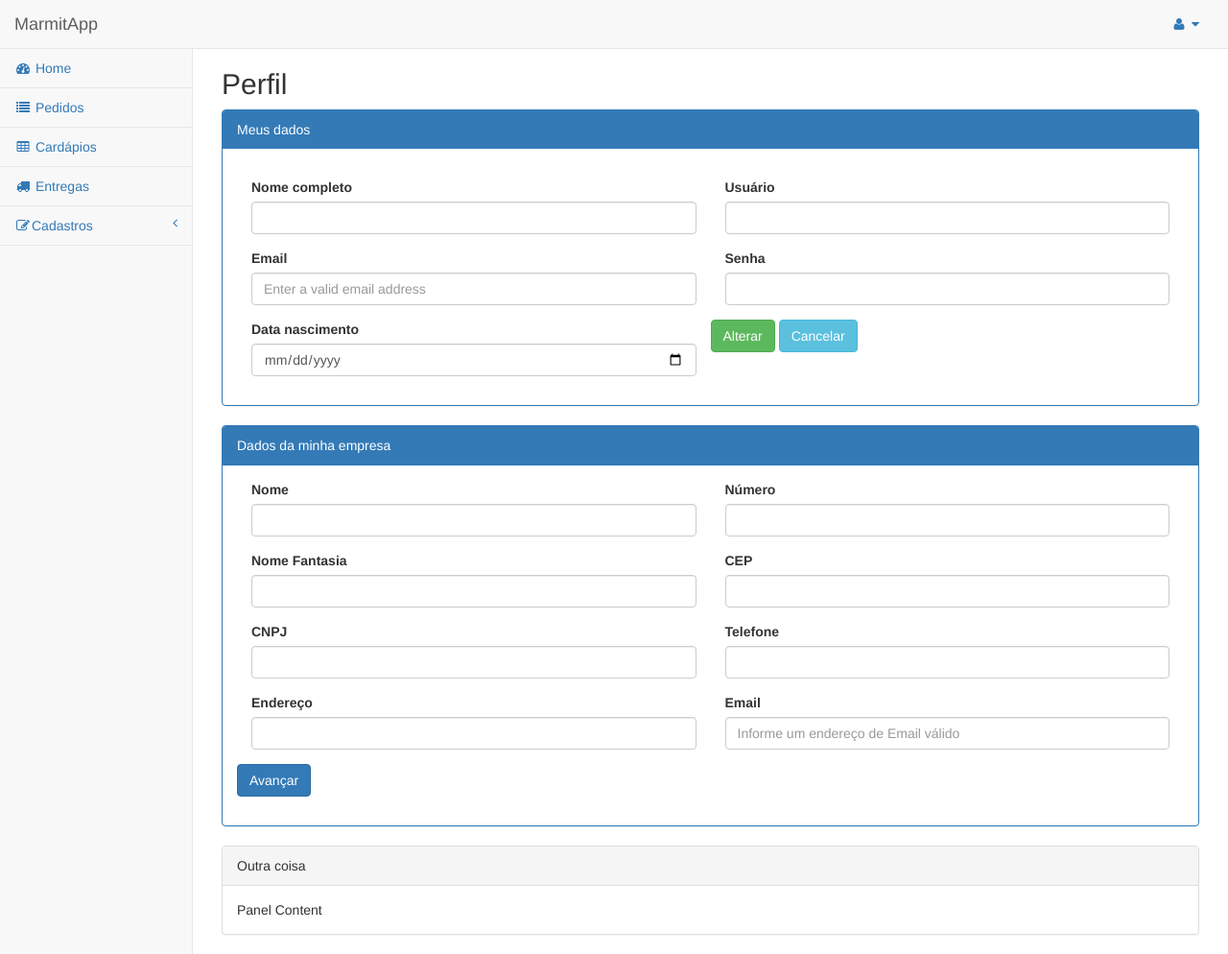
After one commit to ReversonMendes/AppRangoTCC, a PHP site: page /view/perfil.php in a window 1280 px wide. The commit adds this page. Shown: the whole page at 96% size. Run offline with PHP 8.4, Linux system fonts and the light colour scheme; the template is opened without the code that fills it, so the values that code supplies are empty.

Commit message:
gravar conta e empresa e tela perfil

```diff
--- a/controller/funcoes_cardapios.php
+++ b/controller/funcoes_cardapios.php
@@ -1,6 +1,4 @@
 <?php
-include($_SERVER['DOCUMENT_ROOT']."/conecta.php");
-
 function listaCardapios($conexao) {
 	$cardapios = array();
 	$resultado = mysqli_query($conexao, "select * from cardapios");
--- a/controller/funcoes_conta.php
+++ b/controller/funcoes_conta.php
@@ -1,5 +1,4 @@
 <?php
-// include($_SERVER['DOCUMENT_ROOT']."/conecta.php");
 
 function listaUsuarios($conexao) {
 	$usuarios = array();
--- a/controller/funcoes_usuario.php
+++ b/controller/funcoes_usuario.php
@@ -1,5 +1,4 @@
 <?php
-include("conecta.php");
 
 function listaUsuarios($conexao) {
 	$usuarios = array();
--- a/model/valida_conta.php
+++ b/model/valida_conta.php
@@ -1,7 +1,8 @@
 <?php
 include($_SERVER['DOCUMENT_ROOT']."/controller/conecta.php");
+include($_SERVER['DOCUMENT_ROOT']."/controller/funcoes_login.php");
+
 require_once($_SERVER['DOCUMENT_ROOT']."/controller/funcoes_conta.php");
-include($_SERVER['DOCUMENT_ROOT']."/controller/funcoes_login.php");
 
 $nome = $_POST['nome'];
 $email = $_POST['email'];
--- a/model/valida_login.php
+++ b/model/valida_login.php
@@ -1,6 +1,6 @@
 <?php
 include($_SERVER['DOCUMENT_ROOT']."/controller/conecta.php");
-require_once($_SERVER['DOCUMENT_ROOT']."/controller/funcoes_login.php");
+include($_SERVER['DOCUMENT_ROOT']."/controller/funcoes_login.php");
 
 $login = "../view/login.php";
 $painel = "../view/painel.php";
@@ -8,6 +8,7 @@ $cadastra_empresa = "../view/empresa.php";
 
 //Busca todas as informação do usuário
 $usuario = buscaUsuario($conexao, $_POST["email"],$_POST["email"], $_POST["senha"]);
+
 //recebe a empresa do usuário
 $idempresa = $usuario['idempresa'];
 
--- a/model/valida_usuario.php
+++ b/model/valida_usuario.php
@@ -1,6 +1,8 @@
 <?php
-require_once("funcoes_usuario.php");
-include($_SERVER['DOCUMENT_ROOT']."/funcoes_login.php");
+include($_SERVER['DOCUMENT_ROOT']."/controller/conecta.php");
+include($_SERVER['DOCUMENT_ROOT']."/controller/funcoes_login.php");
+
+require_once($_SERVER['DOCUMENT_ROOT']."/controller/funcoes_usuario.php");
 
 $nome = $_POST['nome'];
 $email = $_POST['email'];
--- a/view/login.php
+++ b/view/login.php
@@ -48,7 +48,7 @@ body {
     <div class="container">
         <div class="row">
             <div class="col-md-4 col-md-offset-4">
-                <div class="login-panel panel panel-default">
+                <div class="login-panel panel panel-success">
                     <div class="panel-heading">
                         <h3 class="panel-title">Entrar em MarmitApp</h3>
                     </div>
--- a/view/menu.php
+++ b/view/menu.php
@@ -16,7 +16,7 @@
                 <i class="fa fa-user fa-fw"></i>  <i class="fa fa-caret-down"></i>
             </a>
             <ul class="dropdown-menu dropdown-user">
-                <li><a href="#"><i class="fa fa-user fa-fw"></i> Perfil do Usuário</a>
+                <li><a href="perfil.php"><i class="fa fa-user fa-fw"></i> Perfil do Usuário</a>
                 </li>
                 <li><a href="#"><i class="fa fa-gear fa-fw"></i> Configuração</a>
                 </li>
--- /dev/null
+++ b/view/perfil.php
@@ -0,0 +1,108 @@
+<?php include("cabecalho.php");
+   require_once($_SERVER['DOCUMENT_ROOT']."/controller/funcoes_usuario.php");
+?>
+
+<div id="page-wrapper">
+   <div class="row">
+      <div class="col-lg-6">
+         <h2 class="page-heading">Perfil</h2>
+      </div>
+   </div>
+   <div class="row">
+      <div class="col-lg-12">
+       <div class="panel-group">
+        <div class="panel panel-primary">
+          <div class="panel-heading">Meus dados</div>
+          <div class="panel-body">
+            <form role="form" action="/pagina/usuarios/valida_alteracao_usuario.php" method="post">
+                 <div class="form-group">
+                       <input type="hidden" name="id" value="<?=$usuarioalt['idusuario']?>">
+                 </div>
+                <div class="col-lg-6">
+                    <div class="form-group">
+                       <label>Nome completo</label>
+                       <input class="form-control" type="text" name="nome" value="<?=$usuarioalt['nome']?>" required>
+                    </div>
+                    <div class="form-group">
+                       <label>Email</label>
+                       <input class="form-control" type="email" name="email" value="<?=$usuarioalt['email']?>" required placeholder="Enter a valid email address">
+                    </div>
+                    <div class="form-group">
+                       <label>Data nascimento</label>
+                       <input class="form-control" type="date" name="datanascimento" value="<?=$usuarioalt['dtnascimento']?>" id="campodata"required placeholder="yyyy-MM-dd">
+                    </div>
+                </div>
+                <div class="col-lg-6">
+                    <div class="form-group">
+                       <label>Usuário</label>
+                       <input class="form-control" type="text" name="usuario" value="<?=$usuarioalt['usuario']?>" required >
+                    </div>
+                    <div class="form-group">
+                       <label>Senha</label>
+                       <input class="form-control" type="password" name="senha" value="" required>
+                    </div>
+                  </div>
+                  <div class="form-group">
+                    <button type="submit" class="btn btn-success" name="alterar">Alterar</button>
+                    <button  href="cad_usuarios.php"  class="btn btn-info">Cancelar</button>
+                  </div>
+                </div>
+             </form>
+          </div>
+        </div>
+        <div class="panel panel-primary">
+          <div class="panel-heading">Dados da minha empresa</div>
+          <div class="panel-body">
+             <form role="form" action="../model/valida_empresa.php" method="post">
+                    <div class="col-lg-6">
+                        <div class="form-group">
+                            <label>Nome</label>
+                            <input class="form-control" type="text" name="razao">
+                        </div>
+                        <div class="form-group">
+                            <label>Nome Fantasia</label>
+                            <input class="form-control" type="text" name="fantasia">
+                        </div>
+                        <div class="form-group">
+                            <label>CNPJ</label>
+                            <input class="form-control" type="text" name="cnpj">
+                        </div>
+                        <div class="form-group">
+                            <label>Endereço</label>
+                            <input class="form-control" type="text" name="endereco">
+                        </div>
+
+                  </div>
+                  <div class="col-lg-6">
+                        <div class="form-group">
+                            <label>Número</label>
+                            <input class="form-control" type="text" name="numero">
+                        </div>
+                        <div class="form-group">
+                            <label>CEP</label>
+                            <input class="form-control" type="text" name="cep">
+                        </div>
+                        <div class="form-group">
+                            <label>Telefone</label>
+                            <input class="form-control" type="tel" name="telefone">
+                        </div>
+                        <div class="form-group">
+                            <label>Email</label>
+                            <input class="form-control" type="email" name="email" required placeholder="Informe um endereço de Email válido">
+                        </div>
+                    </div>
+                      <div class="form-group">
+                        <button type="submit" class="btn btn-primary">Avançar</button>
+                      </div>
+              </form>
+          </div>
+        </div>
+        <div class="panel panel-default">
+          <div class="panel-heading">Outra coisa</div>
+          <div class="panel-body">Panel Content</div>
+        </div>
+      </div>
+      </div>
+    </div>
+  </div>
+<?php include("rodape.php") ?>
```
Also changed, not shown: controller/funcoes_empresa.php (+36 -2 lines), model/valida_cardapios.php (+6 -2 lines), model/valida_empresa.php (+46 -11 lines), view/empresa.php (+8 -7 lines).
